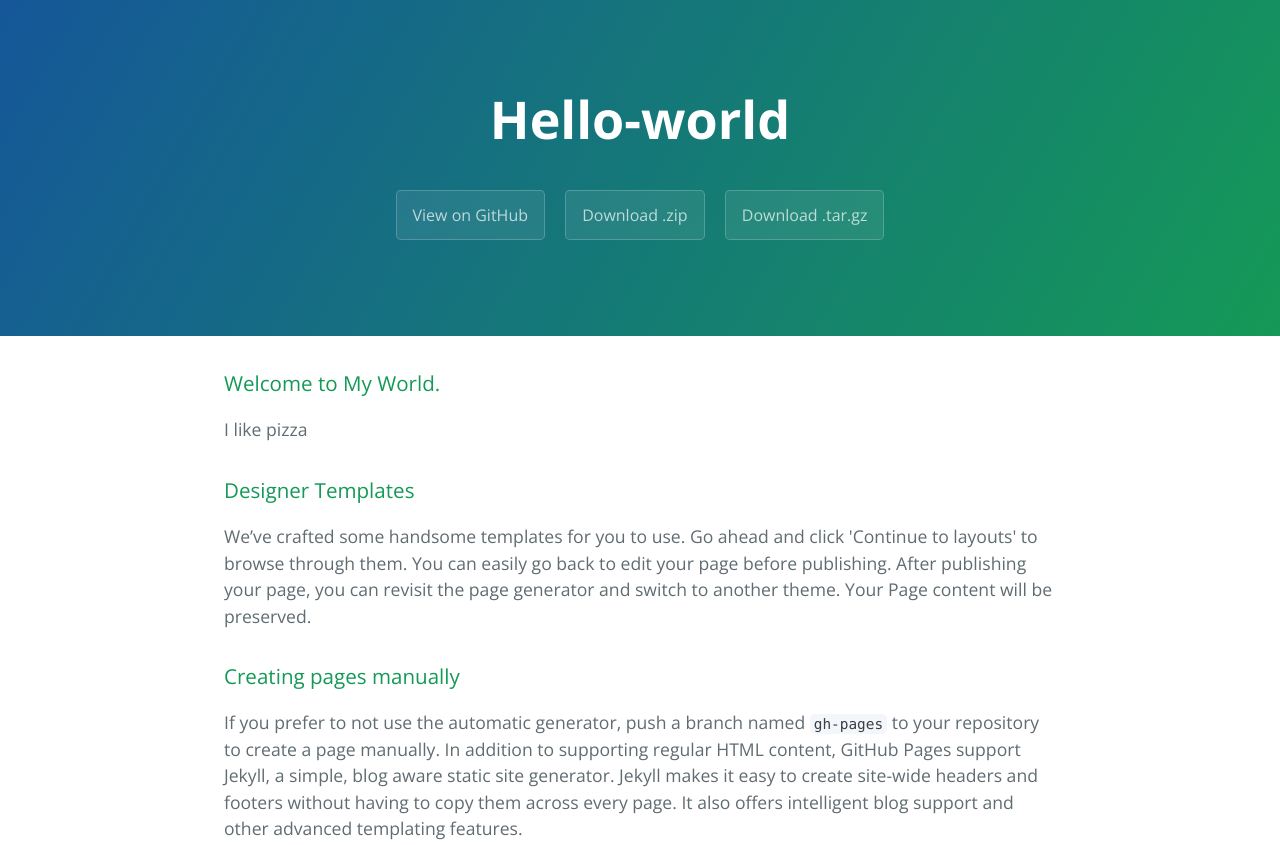
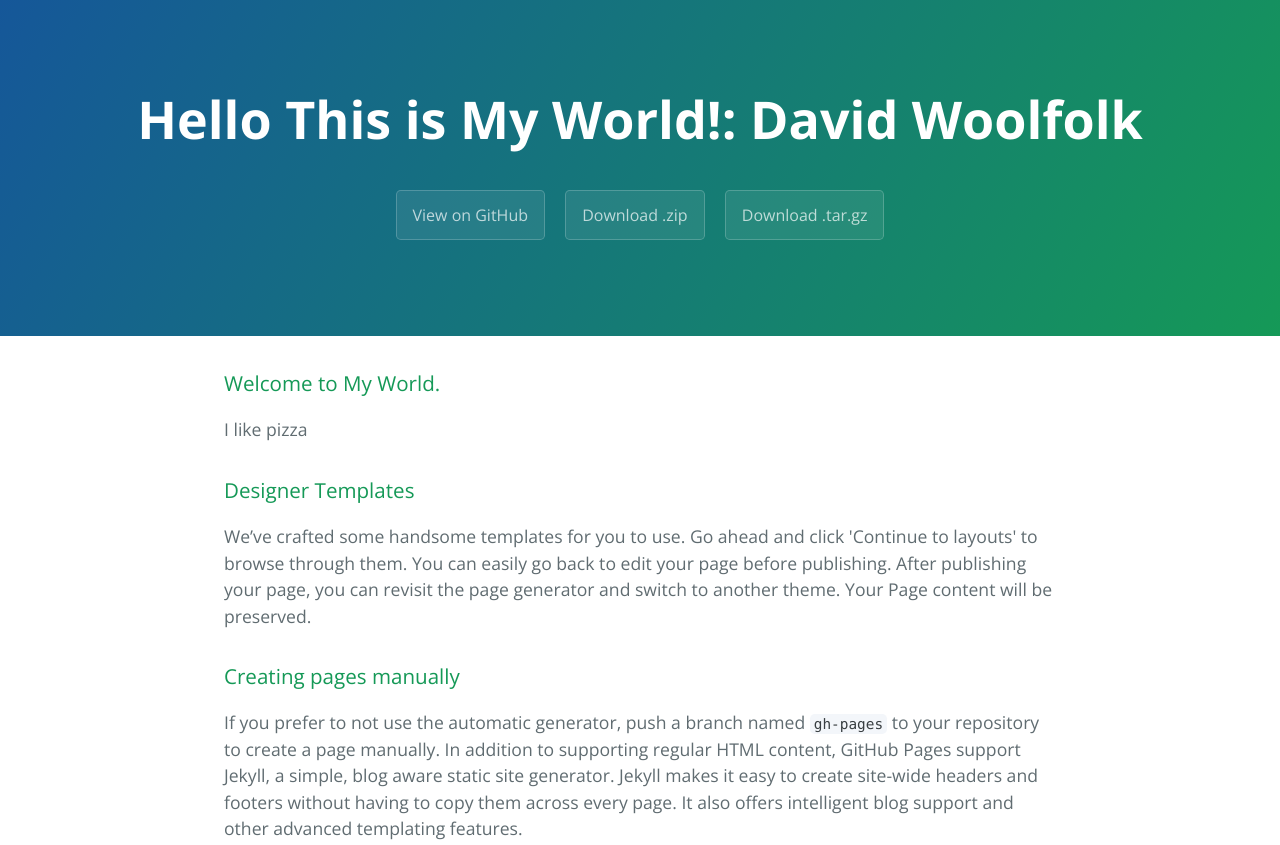
Before and after one commit to David4728/Hello-world, a plain HTML site: page index.html in a window 1280 px wide. Shown: the top 845 px of the page. Drawn offline with nearby package versions, Linux system fonts and the light colour scheme.

Commit message:
changed the h1 and h2

```diff
--- a/index.html
+++ b/index.html
@@ -11,7 +11,7 @@
   </head>
   <body>
     <section class="page-header">
-      <h1 class="project-name">Hello-world</h1>
+      <h1 class="project-name">Hello This is My World!: David Woolfolk</h1>
       <h2 class="project-tagline"></h2>
       <a href="https://github.com/David4728/Hello-world" class="btn">View on GitHub</a>
       <a href="https://github.com/David4728/Hello-world/zipball/master" class="btn">Download .zip</a>
```
